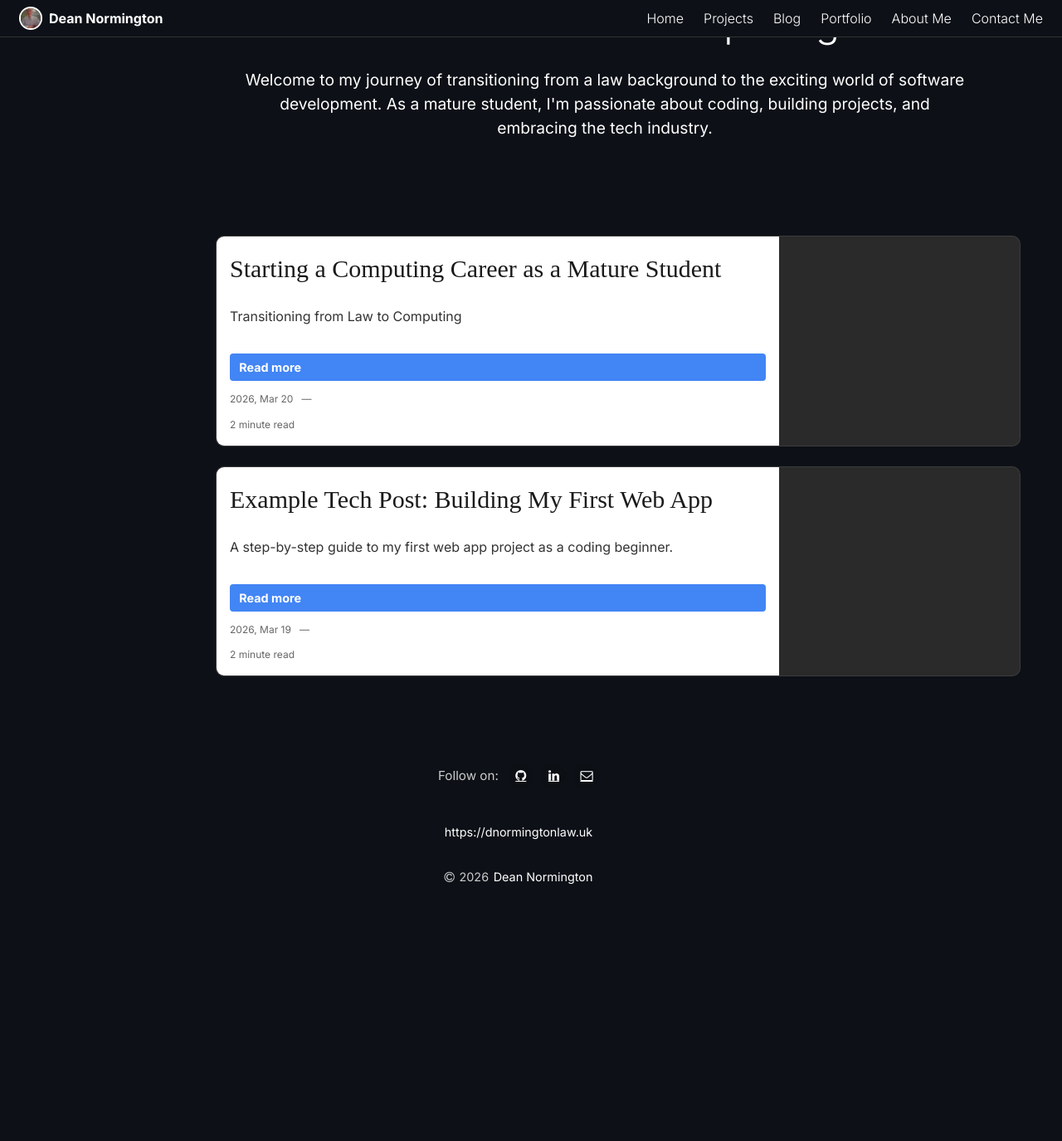
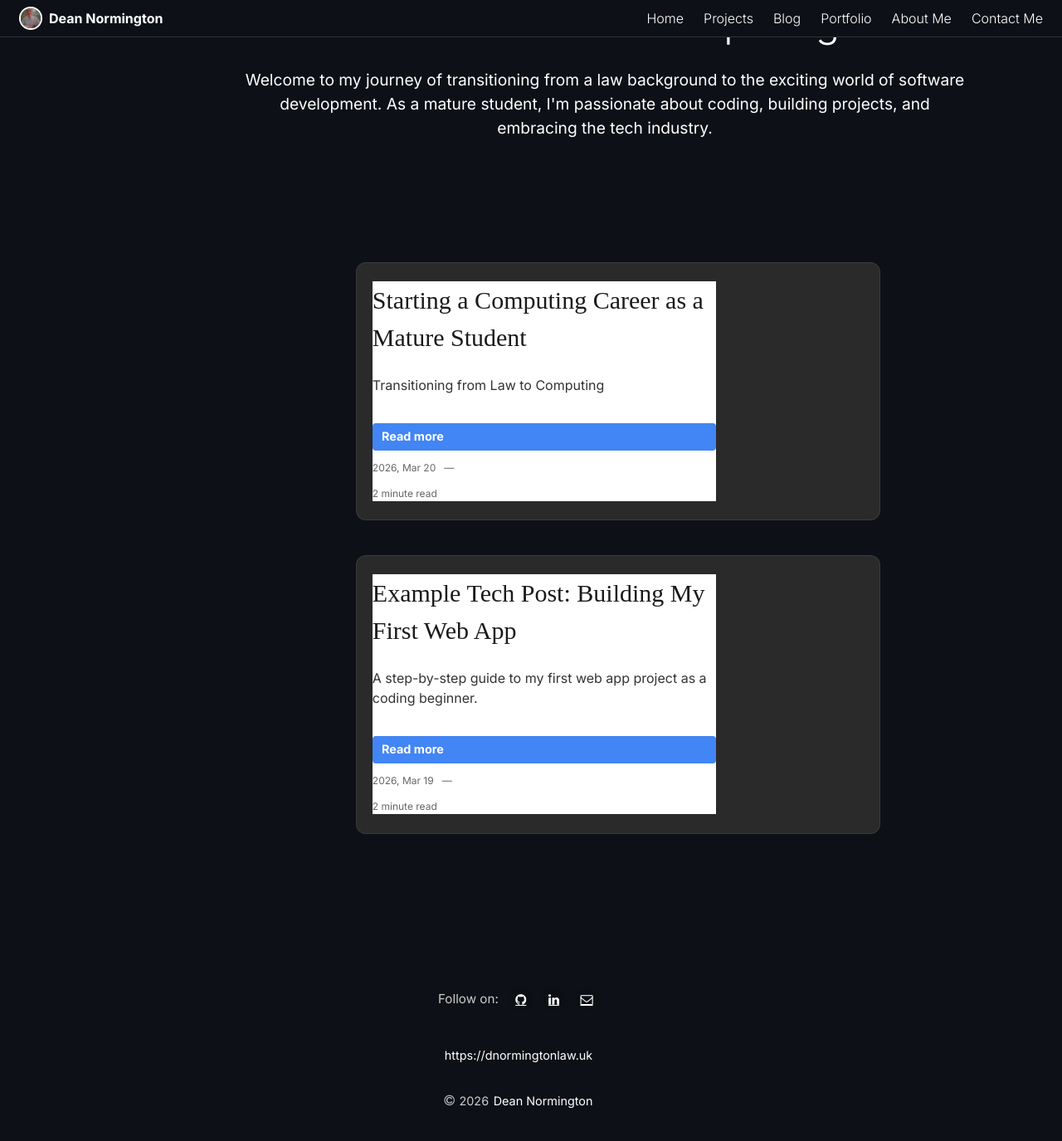
Before and after one commit to dean-js/dnormingtonlaw.uk, a Jekyll site: the page built from index.html, in a window 1280 px wide and 1400 px high, scrolled down 170 px. Shown: the top 1375 px of the window at 83% size. Built offline with Jekyll 4.4.1, drawn with Linux system fonts in a browser that asks for light colours; the list of posts is cut into pages by our own code; before the commit the page ends 1300 px from its top, so only the background shows below that.

Commit message:
Chnaged blog post styling on home page to match blog page styling

```diff
--- a/assets/css/main.css
+++ b/assets/css/main.css
@@ -1217,8 +1217,9 @@
   -ms-flex-align: stretch;
   align-items: stretch;
   min-height: 11rem;
-  -webkit-border-radius: 10px;
-  border-radius: 10px;
+  -webkit-border-radius: 12px;
+  border-radius: 12px;
+  padding: 1.4rem 1.2rem;
   background-color: #2a2a2a;
   color: #ffffff;
   border: 1px solid rgba(255, 255, 255, 0.08);
@@ -1233,8 +1234,8 @@
   -webkit-transform: translate(0px, -2px);
   -ms-transform: translate(0px, -2px);
   transform: translate(0px, -2px);
-  -webkit-box-shadow: 0 15px 45px -10px rgba(10, 16, 34, 0.2);
-  box-shadow: 0 15px 45px -10px rgba(10, 16, 34, 0.2);
+  -webkit-box-shadow: 0 16px 30px rgba(0, 0, 0, 0.16);
+  box-shadow: 0 16px 30px rgba(0, 0, 0, 0.16);
 }
 .post .post-thumbnail {
   width: 30%;
@@ -1245,7 +1246,6 @@
   background-position: 50% 50%;
 }
 .post .post-content {
-  padding: 1rem;
   width: 70%;
   display: -webkit-box;
   display: -ms-flexbox;
--- a/index.html
+++ b/index.html
@@ -13,17 +13,18 @@
     </p>
   </div>
 </section>
-
+<section class="blog-section">
+  <div class="posts-list">
     {% for post in paginator.posts %}
     <article class="post">
-  {% if post.img %} {% assign image_url = "/assets/img/" | prepend: site.baseurl
-  | append: post.img %}
+      {% if post.img %} {% assign image_url = "/assets/img/" | prepend:
+      site.baseurl | append: post.img %}
       <a
         class="post-thumbnail"
         style="background-image: url('{{ image_url }}');"
         href="{{post.url | prepend: site.baseurl}}"
       ></a>
-  {% else %} {% endif %}
+      {% endif %}
       <div class="post-content">
         <h2 class="post-title">
           <a href="{{post.url | prepend: site.baseurl}}">{{post.title}}</a>
@@ -36,10 +37,13 @@
           >{{post.date | date: '%Y, %b %d'}}&nbsp;&nbsp;&nbsp;—&nbsp;</span
         >
         <span class="post-words"
-      >{% capture words %}{{ post.content | number_of_words }}{% endcapture %}{%
-      unless words contains "-" %}{{ words | plus: 250 | divided_by: 250 |
-      append: " minute read" }}{% endunless %}</span
+          >{% capture words %}{{ post.content | number_of_words }}{% endcapture
+          %}{% unless words contains "-" %}{{ words | plus: 250 | divided_by:
+          250 | append: " minute read" }}{% endunless %}</span
         >
       </div>
     </article>
-{% endfor %} {% include pagination.html %}
+    {% endfor %}
+  </div>
+  {% include pagination.html %}
+</section>
```
Lines whose indentation alone changed are shown as unchanged.
